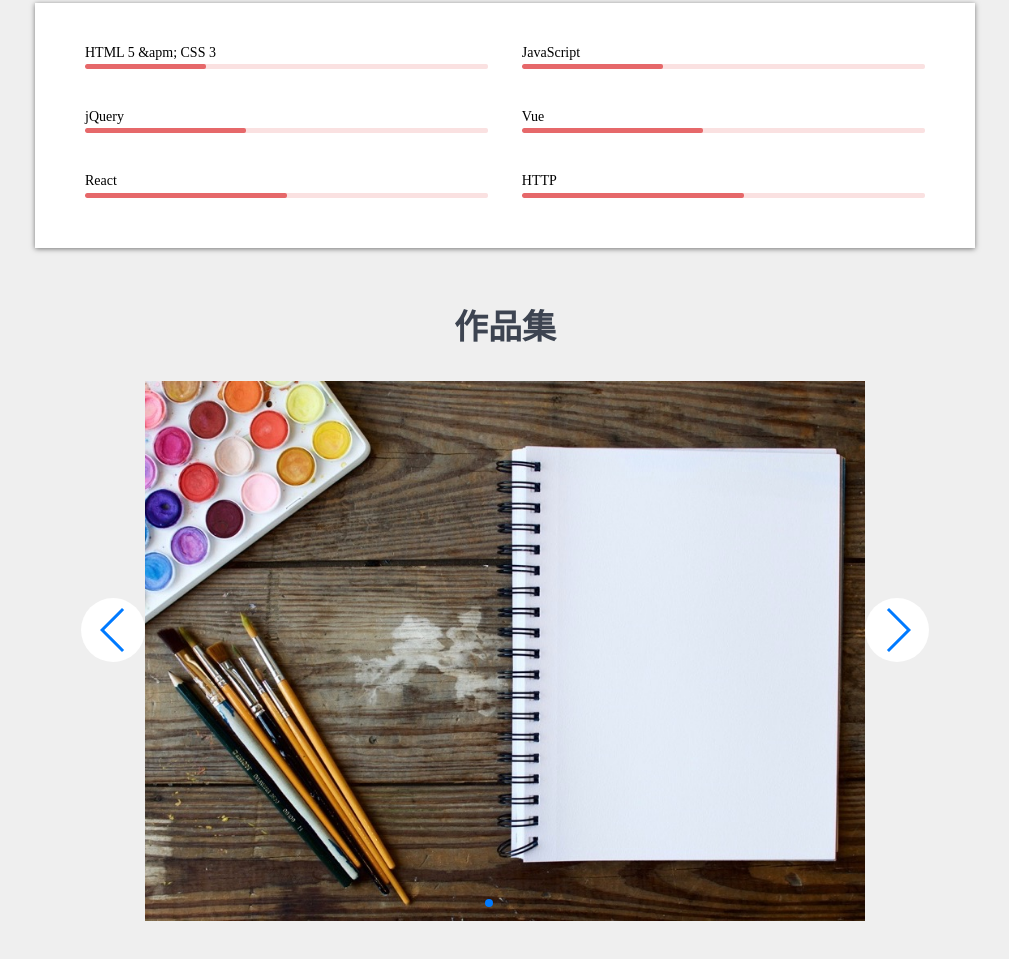
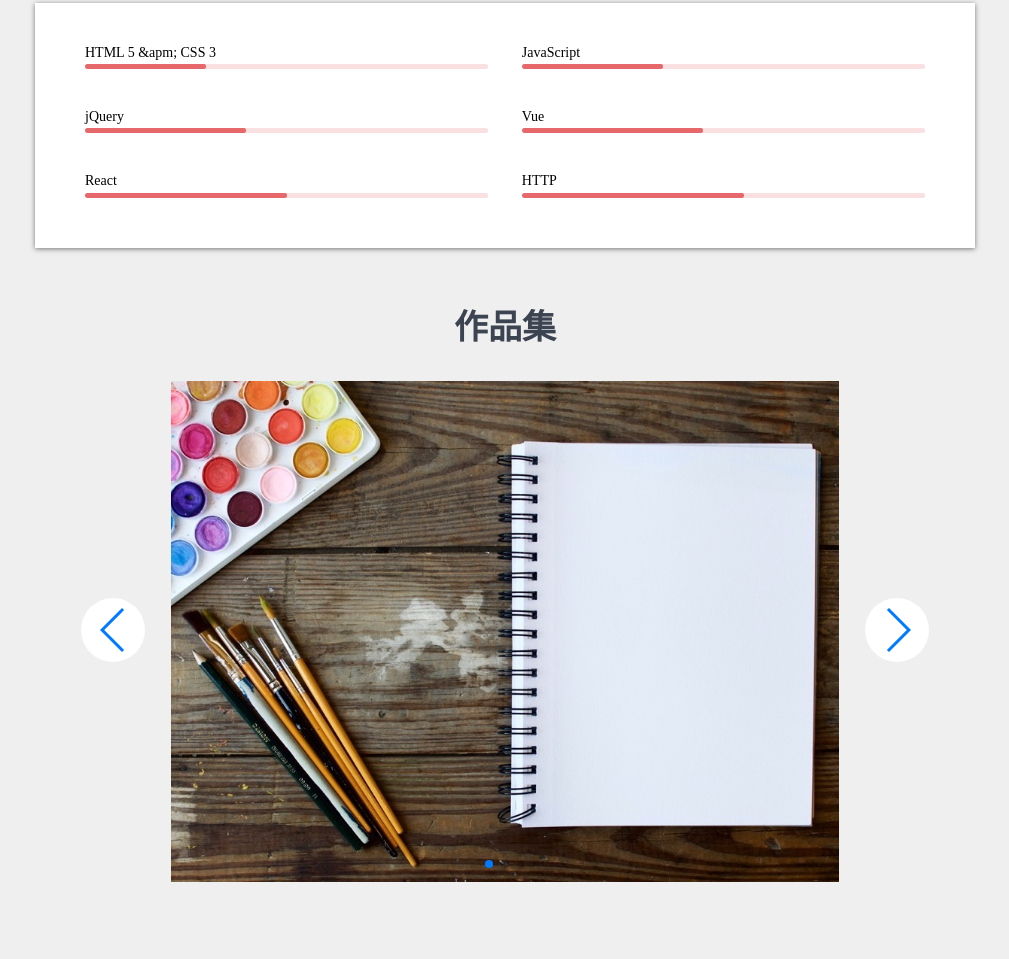
Before and after one commit to jing625/myBookmarks, a plain HTML site: page resume-1/index.html in a window 1280 px wide. Shown: the part 1000-1959 px from the top of the page, without its empty margins (135-1144 px from the left). Drawn offline with nearby package versions, Linux system fonts and the light colour scheme; a script that the page names is missing.

Commit message:
代码模块化

```diff
--- a/resume-1/main.css
+++ b/resume-1/main.css
@@ -375,8 +375,8 @@ section.portfolio h2{
 }
 
 section.portfolio .swiper-container {
-    width: 668;
-    height: 501;
+    width: 668px;
+    height: 501px;
 }
 
 section.portfolio .swiper-button-prev,section.portfolio .swiper-button-next{
```
